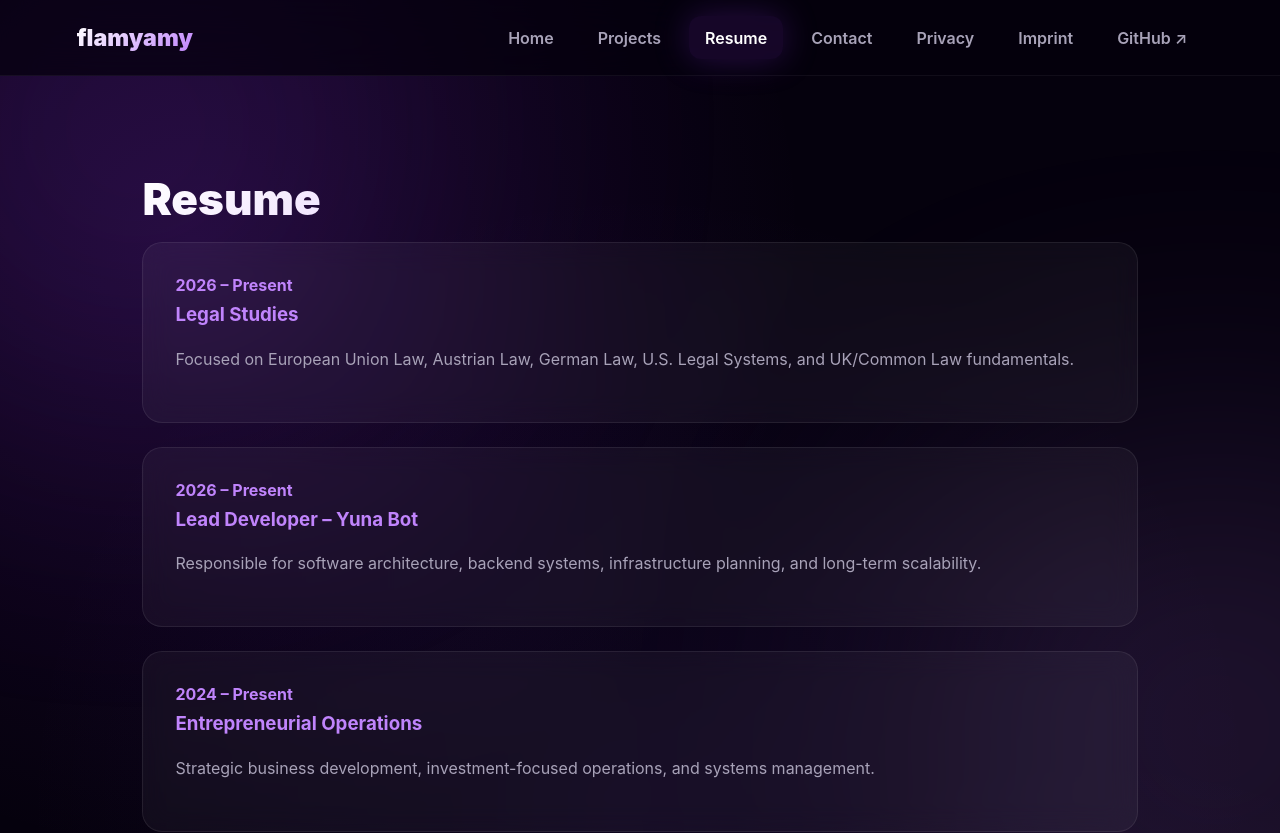
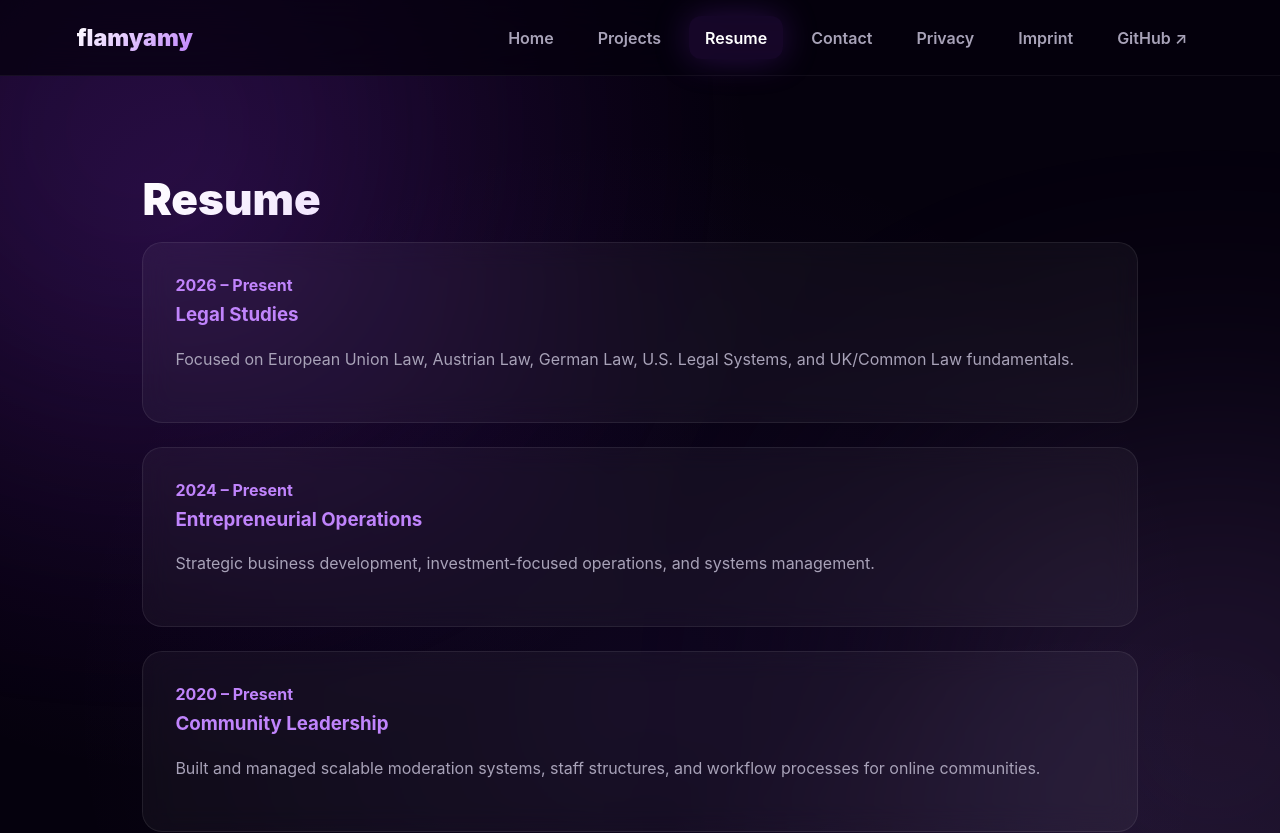
Before and after one commit to flamyamyamy/amys-portfilio, a Vue app in the folder amy-portfolio/: page /resume in a window 1280 px wide. Shown: the top 833 px of the page. Built offline with nearby package versions, Linux system fonts and the light colour scheme.

Commit message:
yunabot weg

```diff
--- a/amy-portfolio/src/views/ResumeView.vue
+++ b/amy-portfolio/src/views/ResumeView.vue
@@ -13,14 +13,6 @@
           </p>
         </div>
 
-        <div class="timeline-item tilt-card reveal">
-          <span>2026 – Present</span>
-          <h3>Lead Developer – Yuna Bot</h3>
-          <p>
-            Responsible for software architecture, backend systems,
-            infrastructure planning, and long-term scalability.
-          </p>
-        </div>
 
         <div class="timeline-item tilt-card reveal">
           <span>2024 – Present</span>
```
